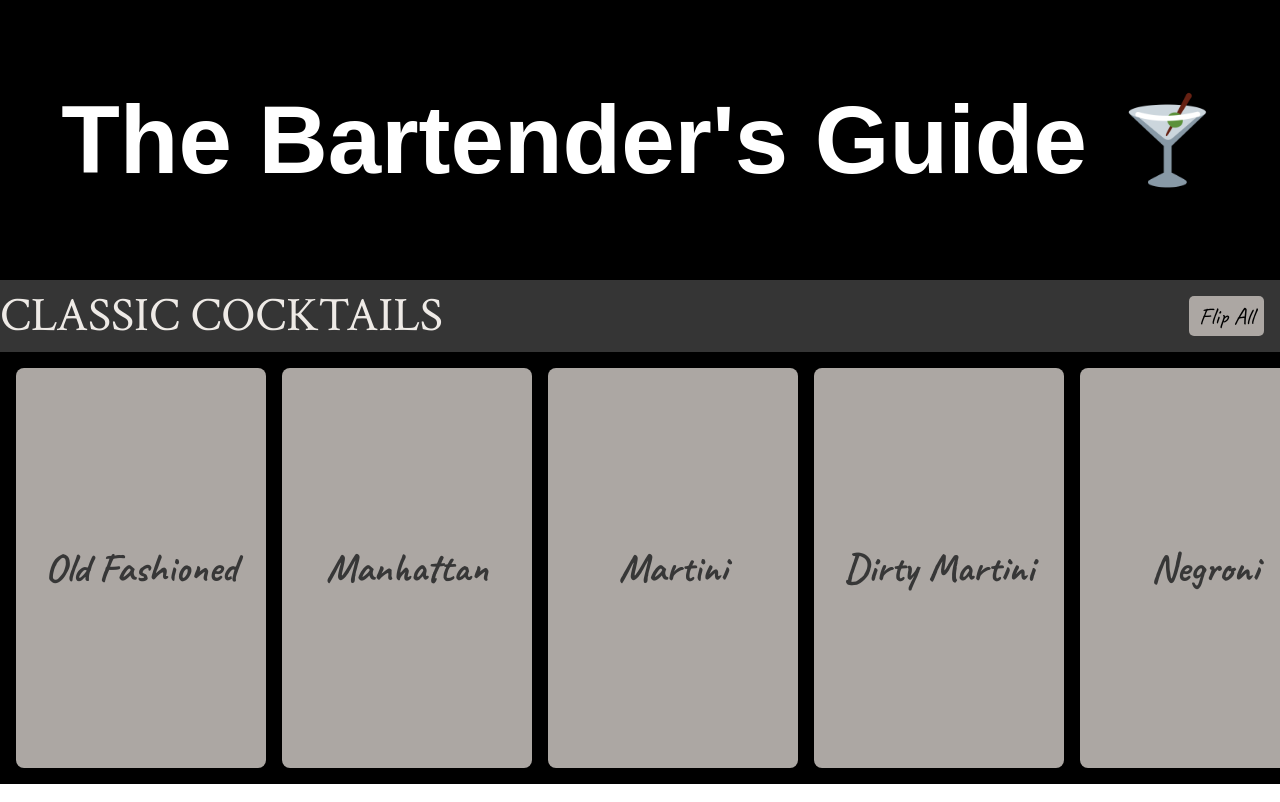
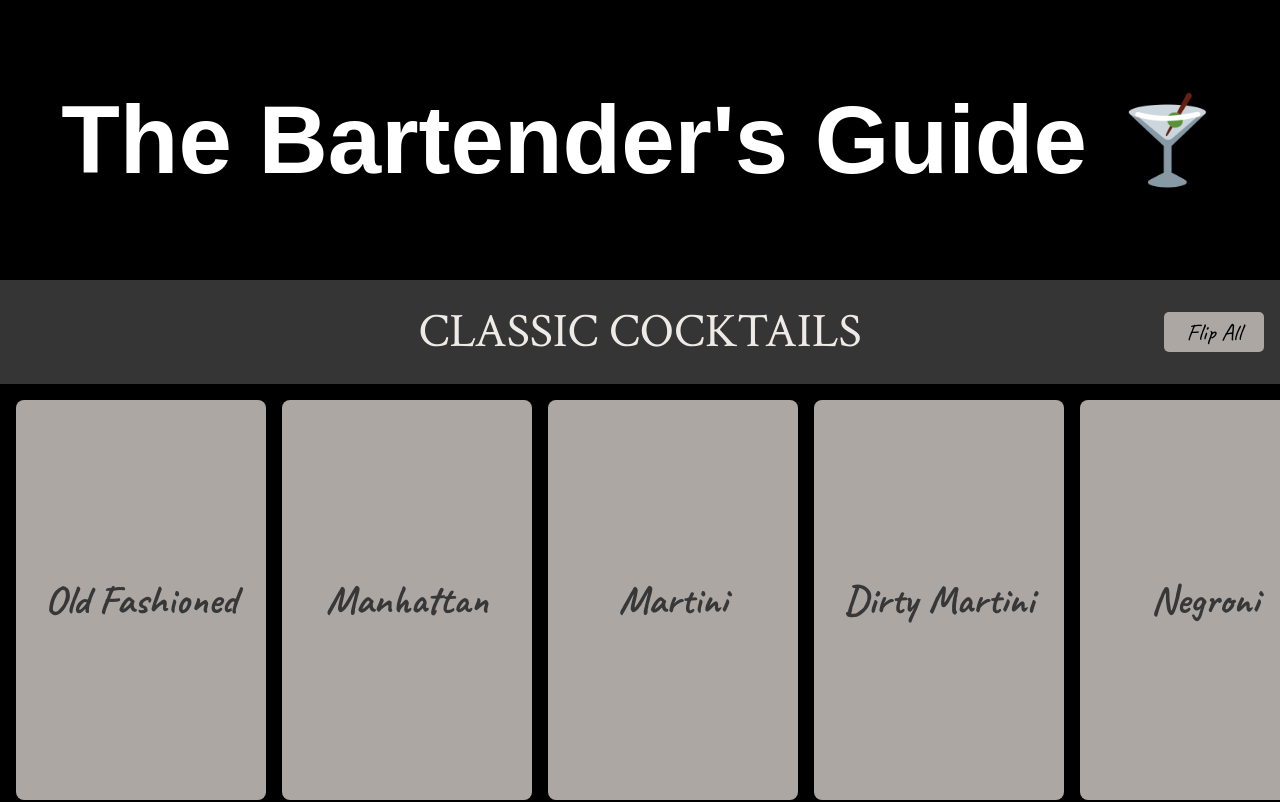
Before and after one commit to tristanhebrt/The-Bar, a React (Vite) app: page / in a window 1280 px wide. Shown: the top 802 px of the page. Built offline with nearby package versions, Linux system fonts and the light colour scheme; a web font is replaced by a local one.

Commit message:
Flip Button Update
Centered the Title

```diff
--- a/src/components/RecipeCardDisplay.jsx
+++ b/src/components/RecipeCardDisplay.jsx
@@ -99,9 +99,11 @@ const Container = styled.div`
 
 const TitleContainer = styled.div`
     display: flex;
-    justify-content: space-between;
+    justify-content: center;
     align-items: center;
     background: var(--highlight2);
+    position: relative; /* Needed for absolute positioning of the button */
+    padding: 1rem; /* Optional spacing */
 `;
 
 const Title = styled.h1`
@@ -110,11 +112,14 @@ const Title = styled.h1`
     font-size: 3rem;
     text-transform: uppercase;
     color: var(--secondary);
+    text-align: center;
 `;
 
 const FlipAllButton = styled.button`
-    margin-right: 1rem;
-    padding: 5px 10px;
+    padding: 5px 0px;
+    width: 100px;
+    position: absolute;
+    right: 1rem; /* Pushes the button to the far right */
     font-size: 1.5rem;
     font-family: var(--main-font);
     border: none;
```
